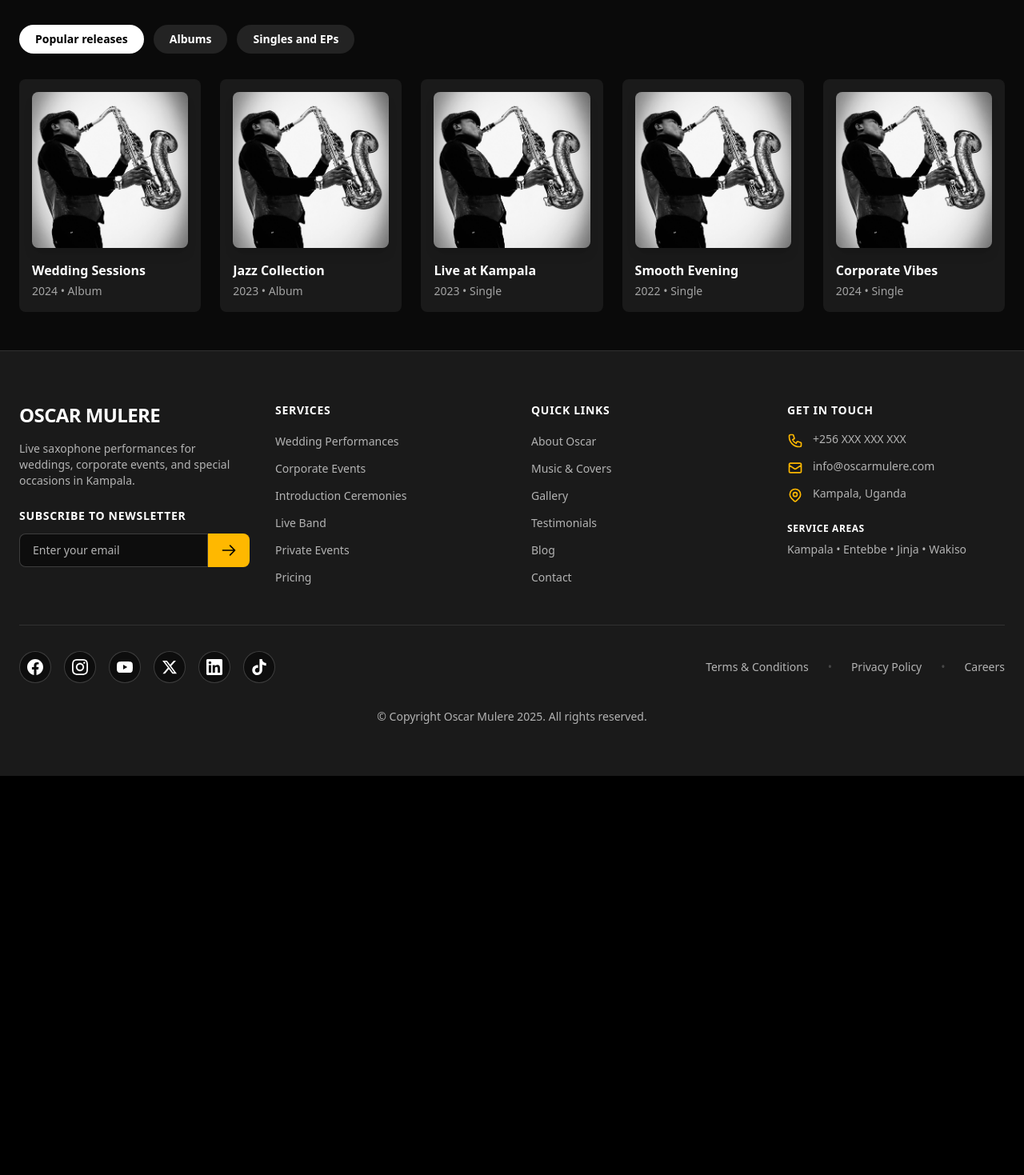
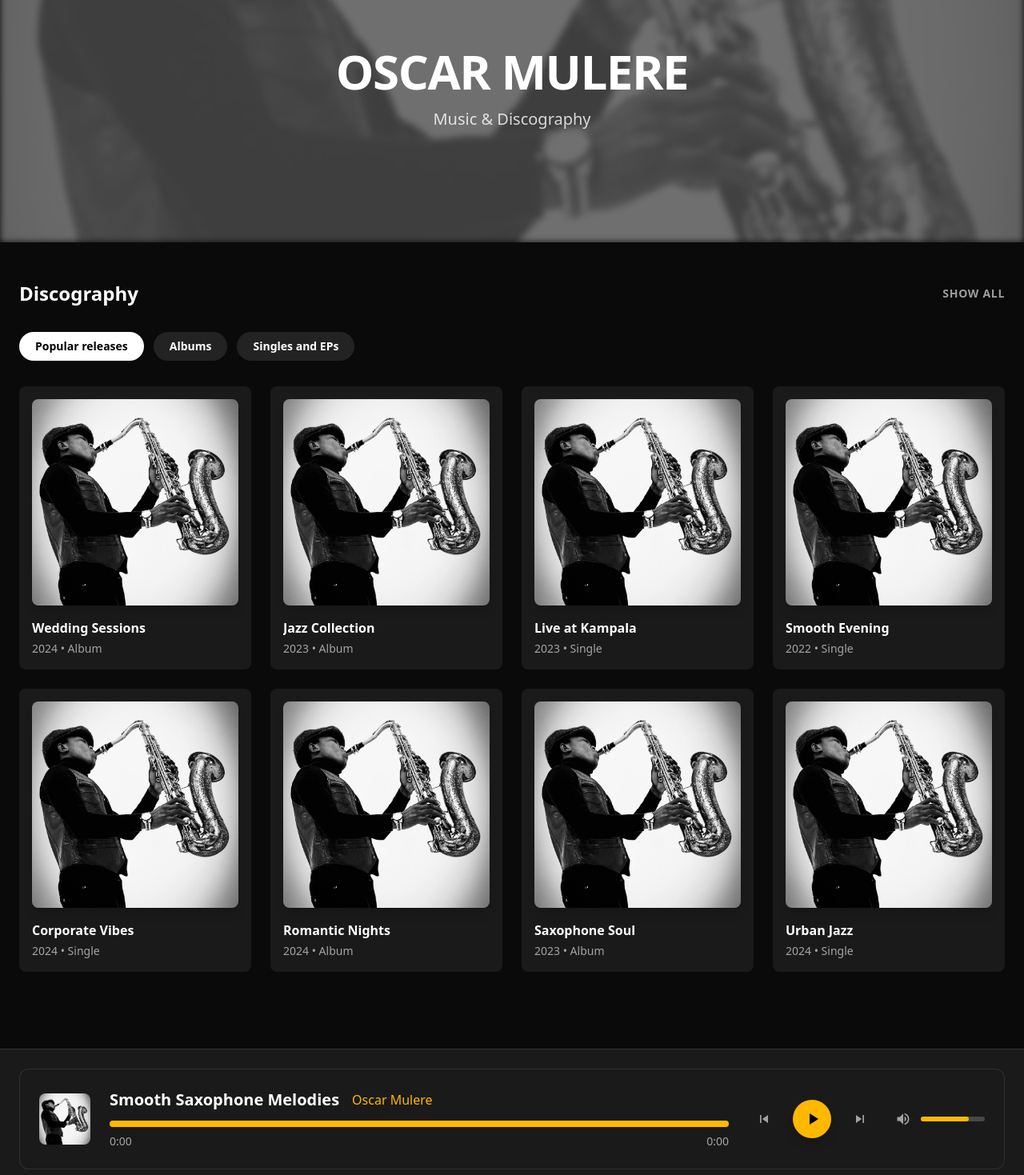
Before and after one commit to okoscar/oscarsax, a Next.js app: page /music in a window 1280 px wide. Shown: the part 81-1550 px from the top of the page at 80% size. Before the commit the page ends 1051 px from the top, so only its background shows below. Built offline with nearby package versions, Linux system fonts and the light colour scheme.

Commit message:
music page grey

```diff
--- a/src/app/music/page.tsx
+++ b/src/app/music/page.tsx
@@ -1,10 +1,14 @@
 "use client";
 
-import React, { useState } from 'react';
+import React, { useState, useRef } from 'react';
 import Link from 'next/link';
 
 export default function MusicPage() {
   const [activeTab, setActiveTab] = useState('popular');
+  const [isPlaying, setIsPlaying] = useState(false);
+  const [currentTime, setCurrentTime] = useState(0);
+  const [duration, setDuration] = useState(0);
+  const audioRef = useRef<HTMLAudioElement>(null);
 
   const albums = [
     { id: 1, title: 'Wedding Sessions', year: '2024', type: 'Album', image: '/oscar-sax.jpg' },
@@ -12,6 +16,9 @@ export default function MusicPage() {
     { id: 3, title: 'Live at Kampala', year: '2023', type: 'Single', image: '/oscar-sax.jpg' },
     { id: 4, title: 'Smooth Evening', year: '2022', type: 'Single', image: '/oscar-sax.jpg' },
     { id: 5, title: 'Corporate Vibes', year: '2024', type: 'Single', image: '/oscar-sax.jpg' },
+    { id: 6, title: 'Romantic Nights', year: '2024', type: 'Album', image: '/oscar-sax.jpg' },
+    { id: 7, title: 'Saxophone Soul', year: '2023', type: 'Album', image: '/oscar-sax.jpg' },
+    { id: 8, title: 'Urban Jazz', year: '2024', type: 'Single', image: '/oscar-sax.jpg' },
   ];
 
   const singles = [
@@ -19,12 +26,79 @@ export default function MusicPage() {
     { id: 2, title: 'Romantic Sax', year: '2024', type: 'Single', image: '/oscar-sax.jpg' },
     { id: 3, title: 'Wedding March', year: '2023', type: 'Single', image: '/oscar-sax.jpg' },
     { id: 4, title: 'Jazz Fusion', year: '2023', type: 'Single', image: '/oscar-sax.jpg' },
+    { id: 5, title: 'Midnight Melodies', year: '2024', type: 'Single', image: '/oscar-sax.jpg' },
+    { id: 6, title: 'Sunset Sessions', year: '2024', type: 'Single', image: '/oscar-sax.jpg' },
+    { id: 7, title: 'Classic Covers', year: '2023', type: 'Single', image: '/oscar-sax.jpg' },
+    { id: 8, title: 'Modern Mix', year: '2024', type: 'Single', image: '/oscar-sax.jpg' },
   ];
 
+  const togglePlayPause = () => {
+    if (audioRef.current) {
+      if (isPlaying) {
+        audioRef.current.pause();
+      } else {
+        audioRef.current.play();
+      }
+      setIsPlaying(!isPlaying);
+    }
+  };
+
+  const handleTimeUpdate = () => {
+    if (audioRef.current) {
+      setCurrentTime(audioRef.current.currentTime);
+    }
+  };
+
+  const handleLoadedMetadata = () => {
+    if (audioRef.current) {
+      setDuration(audioRef.current.duration);
+    }
+  };
+
+  const handleProgressClick = (e: React.MouseEvent<HTMLDivElement>) => {
+    if (audioRef.current) {
+      const progressBar = e.currentTarget;
+      const clickPosition = e.clientX - progressBar.getBoundingClientRect().left;
+      const progressBarWidth = progressBar.clientWidth;
+      const clickTime = (clickPosition / progressBarWidth) * duration;
+
+      audioRef.current.currentTime = clickTime;
+      setCurrentTime(clickTime);
+    }
+  };
+
+  const formatTime = (time: number) => {
+    const minutes = Math.floor(time / 60);
+    const seconds = Math.floor(time % 60);
+    return `${minutes}:${seconds.toString().padStart(2, '0')}`;
+  };
+
   return (
-    <div className="min-h-screen bg-[#0a0a0a] text-white">
-      {/* Cards Section */}
-      <section className="py-12 px-6 bg-[#0a0a0a]">
+    <div className="min-h-screen bg-[#0a0a0a] text-white flex flex-col">
+      {/* Photo Section at the Top with Grey Overlay */}
+      <section className="relative h-96 w-full overflow-hidden">
+        <div
+          className="absolute inset-0 bg-cover bg-center bg-no-repeat blur-sm"
+          style={{
+            backgroundImage: `url('/oscar-sax.jpg')`,
+            backgroundPosition: 'center center',
+          }}
+        >
+          <div className="absolute inset-0 bg-[#4e4e4e]/80"></div>
+        </div>
+
+        <div className="relative z-10 h-full flex items-center justify-center">
+          <div className="text-center">
+            <h1 className="text-5xl md:text-6xl font-bold text-white mb-4 tracking-tight">
+              OSCAR MULERE
+            </h1>
+            <p className="text-xl text-white/80">Music & Discography</p>
+          </div>
+        </div>
+      </section>
+
+      {/* Cards Section - Takes available space */}
+      <section className="py-12 px-6 bg-[#0a0a0a] flex-1">
         <div className="max-w-7xl mx-auto">
           <div className="flex items-center justify-between mb-8">
             <h2 className="text-2xl font-bold">Discography</h2>
@@ -38,9 +112,9 @@ export default function MusicPage() {
             <button onClick={() => setActiveTab('singles')} className={`px-5 py-2 rounded-full font-semibold text-sm transition ${activeTab === 'singles' ? 'bg-white text-black' : 'bg-white/10 text-white hover:bg-white/20'}`}>Singles and EPs</button>
           </div>
 
-          {/* Albums Grid with Lighter Background */}
-          <div className="grid grid-cols-2 md:grid-cols-3 lg:grid-cols-5 gap-6">
-            {(activeTab === 'popular' ? albums : activeTab === 'albums' ? albums : singles).map((album) => (
+          {/* Albums Grid with Lighter Background - Now shows 8 cards */}
+          <div className="grid grid-cols-2 md:grid-cols-3 lg:grid-cols-4 gap-6 mb-12">
+            {(activeTab === 'popular' ? albums : activeTab === 'albums' ? albums : singles).slice(0, 8).map((album) => (
               <div key={album.id} className="group cursor-pointer bg-[#1a1a1a] p-4 rounded-lg hover:bg-[#252525] transition duration-300">
                 <div className="relative mb-4 bg-[#282828] rounded-lg overflow-hidden shadow-lg aspect-square">
                   <img src={album.image} alt={album.title} className="w-full h-full object-cover group-hover:scale-105 transition duration-300" />
@@ -58,8 +132,102 @@ export default function MusicPage() {
         </div>
       </section>
 
-      {/* Footer */}
-      <footer className="bg-[#1a1a1a] border-t border-white/10">
+      {/* MP3 Player - Positioned at top of footer with increased length */}
+      <div className="bg-[#1a1a1a] border-t border-white/10 w-full">
+        <div className="max-w-7xl mx-auto px-6 py-6">
+          <div className="bg-[#1a1a1a] border border-white/10 rounded-xl p-6 w-full">
+            <div className="flex items-center gap-6">
+              {/* Album Art - Larger */}
+              <div className="w-16 h-16 rounded-lg overflow-hidden flex-shrink-0">
+                <img
+                  src="/oscar-sax.jpg"
+                  alt="Now Playing"
+                  className="w-full h-full object-cover"
+                />
+              </div>
+
+              {/* Track Info - Expanded */}
+              <div className="flex-1 min-w-0">
+                <div className="flex items-center gap-4 mb-3">
+                  <h3 className="text-xl font-bold text-white truncate">Smooth Saxophone Melodies</h3>
+                  <p className="text-[#FFB800] text-base whitespace-nowrap">Oscar Mulere</p>
+                </div>
+
+                {/* Progress Bar - Full Width and Larger */}
+                <div
+                  className="w-full h-2 bg-white/20 rounded-full mb-2 cursor-pointer"
+                  onClick={handleProgressClick}
+                >
+                  <div
+                    className="h-full bg-[#FFB800] rounded-full transition-all duration-100"
+                    style={{ width: `${(currentTime / duration) * 100}%` }}
+                  ></div>
+                </div>
+
+                {/* Time Display */}
+                <div className="flex justify-between text-sm text-white/60">
+                  <span>{formatTime(currentTime)}</span>
+                  <span>{formatTime(duration)}</span>
+                </div>
+              </div>
+
+              {/* Controls - Larger and More Spaced */}
+              <div className="flex items-center gap-4">
+                <button className="w-10 h-10 flex items-center justify-center text-white/60 hover:text-white transition hover:scale-110">
+                  <svg className="w-5 h-5" fill="currentColor" viewBox="0 0 24 24">
+                    <path d="M6 6h2v12H6zm3.5 6l8.5 6V6z"/>
+                  </svg>
+                </button>
+
+                <button
+                  onClick={togglePlayPause}
+                  className="w-12 h-12 bg-[#FFB800] rounded-full flex items-center justify-center hover:scale-105 transition shadow-lg"
+                >
+                  {isPlaying ? (
+                    <svg className="w-6 h-6 text-black" fill="currentColor" viewBox="0 0 24 24">
+                      <path d="M6 19h4V5H6v14zm8-14v14h4V5h-4z"/>
+                    </svg>
+                  ) : (
+                    <svg className="w-6 h-6 text-black ml-0.5" fill="currentColor" viewBox="0 0 24 24">
+                      <path d="M8 5v14l11-7z"/>
+                    </svg>
+                  )}
+                </button>
+
+                <button className="w-10 h-10 flex items-center justify-center text-white/60 hover:text-white transition hover:scale-110">
+                  <svg className="w-5 h-5" fill="currentColor" viewBox="0 0 24 24">
+                    <path d="M6 18l8.5-6L6 6v12zM16 6v12h2V6h-2z"/>
+                  </svg>
+                </button>
+
+                {/* Volume Control - Larger */}
+                <div className="flex items-center gap-3 ml-2">
+                  <svg className="w-5 h-5 text-white/60" fill="currentColor" viewBox="0 0 24 24">
+                    <path d="M3 9v6h4l5 5V4L7 9H3zm13.5 3c0-1.77-1.02-3.29-2.5-4.03v8.05c1.48-.73 2.5-2.25 2.5-4.02zM14 3.23v2.06c2.89.86 5 3.54 5 6.71s-2.11 5.85-5 6.71v2.06c4.01-.91 7-4.49 7-8.77s-2.99-7.86-7-8.77z"/>
+                  </svg>
+                  <div className="w-20 h-1.5 bg-white/20 rounded-full">
+                    <div className="w-3/4 h-full bg-[#FFB800] rounded-full"></div>
+                  </div>
+                </div>
+              </div>
+            </div>
+
+            {/* Hidden Audio Element */}
+            <audio
+              ref={audioRef}
+              onTimeUpdate={handleTimeUpdate}
+              onLoadedMetadata={handleLoadedMetadata}
+              onEnded={() => setIsPlaying(false)}
+            >
+              <source src="/sample-music.mp3" type="audio/mpeg" />
+              Your browser does not support the audio element.
+            </audio>
+          </div>
+        </div>
+      </div>
+
+      {/* Footer Content Below MP3 Player */}
+      <footer className="bg-[#1a1a1a]">
         <div className="max-w-7xl mx-auto px-6 py-16">
           <div className="grid grid-cols-1 md:grid-cols-2 lg:grid-cols-4 gap-12 mb-12">
             {/* Brand & Newsletter */}
@@ -261,7 +429,7 @@ export default function MusicPage() {
                   aria-label="Twitter"
                 >
                   <svg className="w-5 h-5 text-white group-hover:text-black transition" fill="currentColor" viewBox="0 0 24 24">
-                    <path d="M18.244 2.25h3.308l-7.227 8.26 8.502 11.24H16.17l-5.214-6.817L4.99 21.75H1.68l7.73-8.835L1.254 2.25H8.08l4.713 6.231zm-1.161 17.52h1.833L7.084 4.126H5.117z"/>
+                    <path d="M18.244 2.25h3.308l-7.227 8.26 8.502 11.24H16.17l-5.214-6.817L4.99 21.75H1.68l7.73-8.835L1.254 2.25H8.08l4.713 6.231zm-1.161 17.52h1.833/L7.084 4.126H5.117z"/>
                   </svg>
                 </a>
 
```
